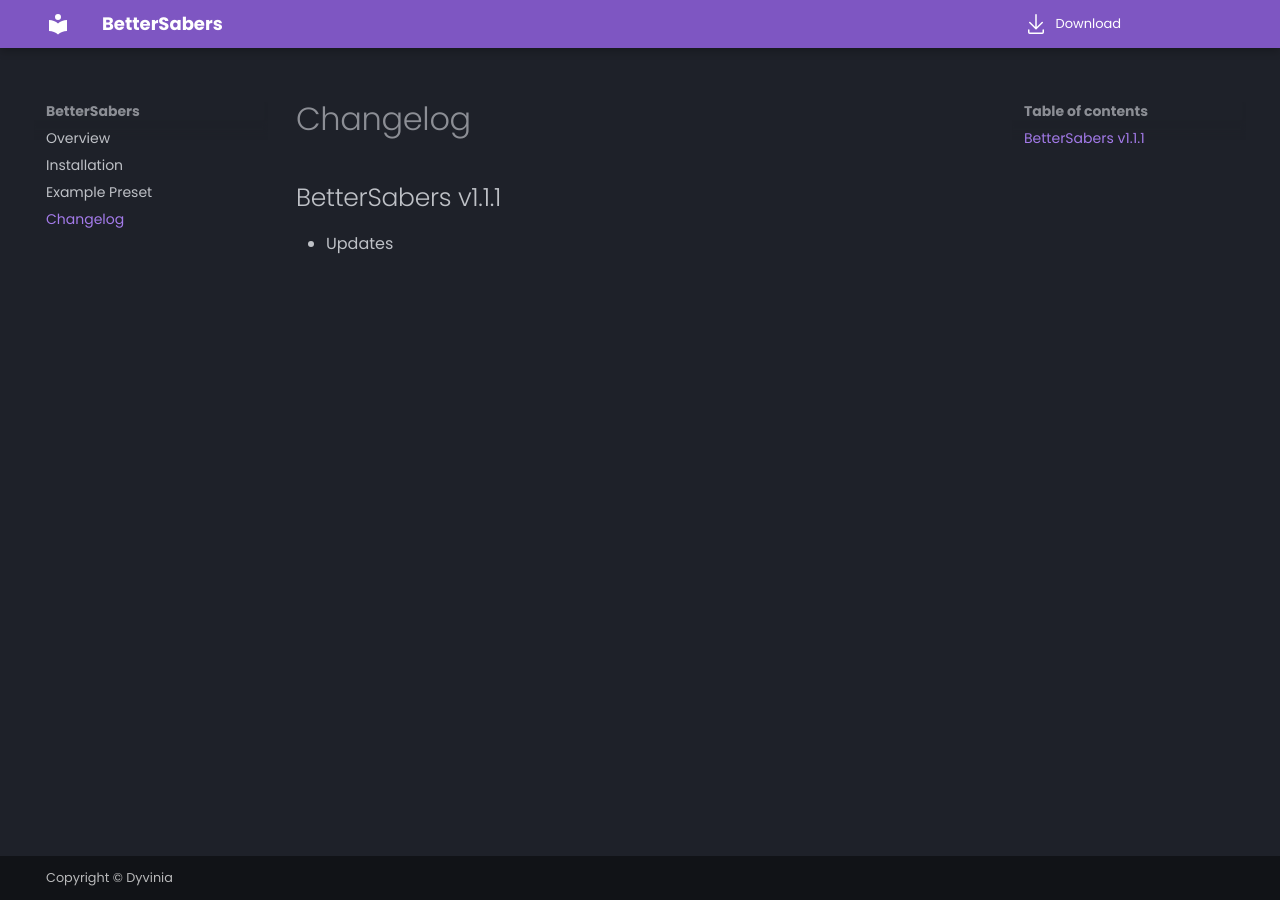
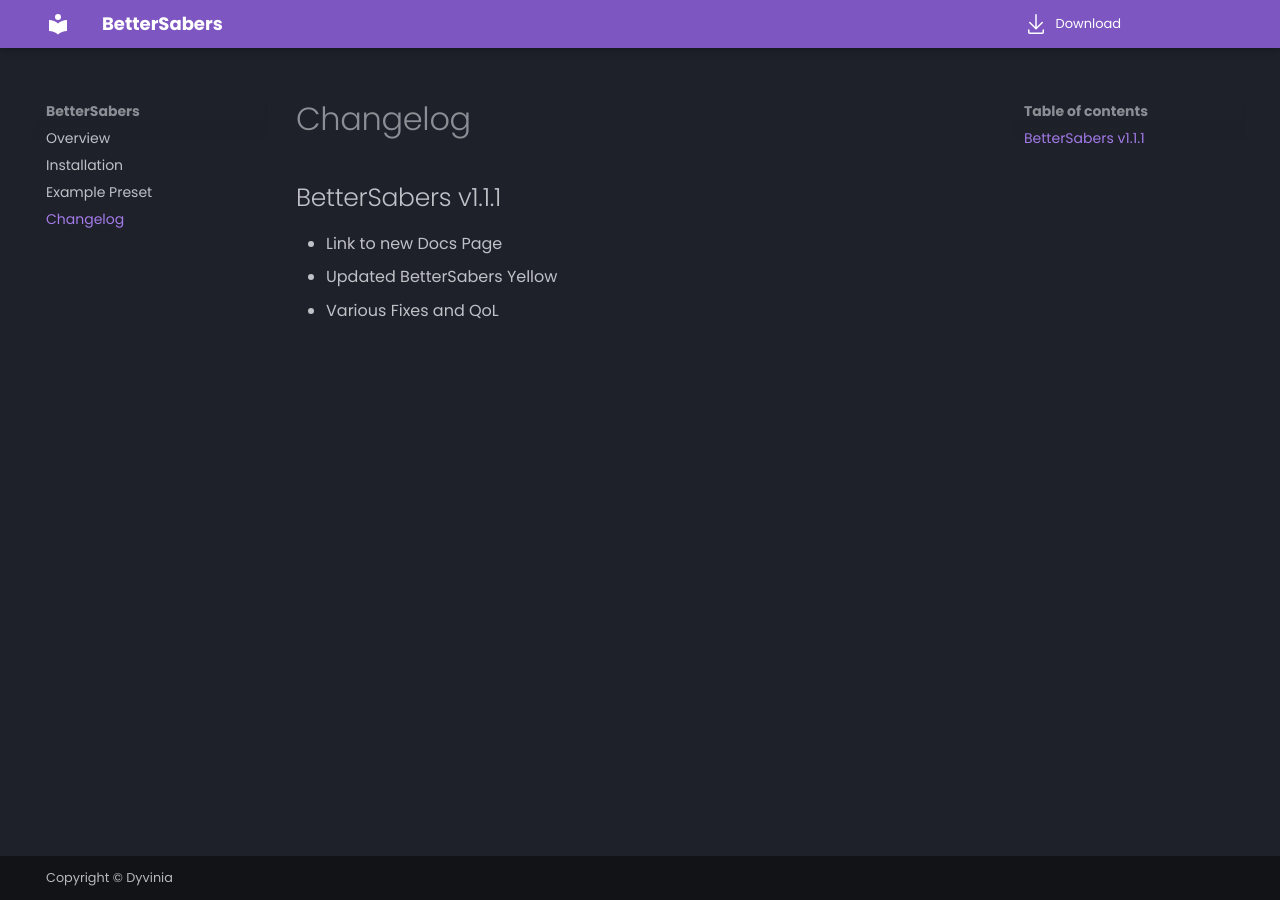
Before and after one commit to Dyvinia/BetterSabersDocs, an MkDocs documentation site: the page built from docs/Changelog.md, in a window 1280 px wide. Built offline with MkDocs 1.6.1 and Material for MkDocs 9.7.7, drawn with Linux system fonts in a browser that asks for light colours.

Commit message:
update changelog

```diff
--- a/docs/Changelog.md
+++ b/docs/Changelog.md
@@ -1,4 +1,6 @@
 # Changelog
 
 ## BetterSabers v1.1.1
-- Updates
+- Link to new Docs Page
+- Updated BetterSabers Yellow
+- Various Fixes and QoL
```
